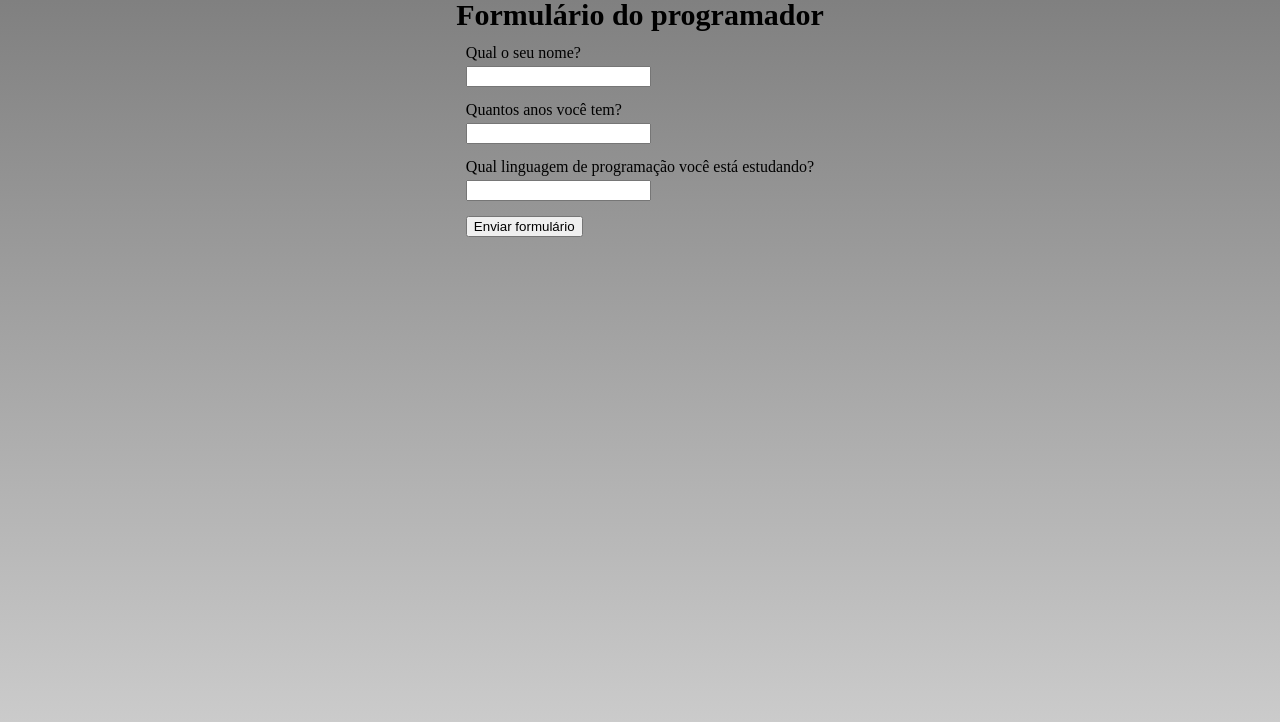
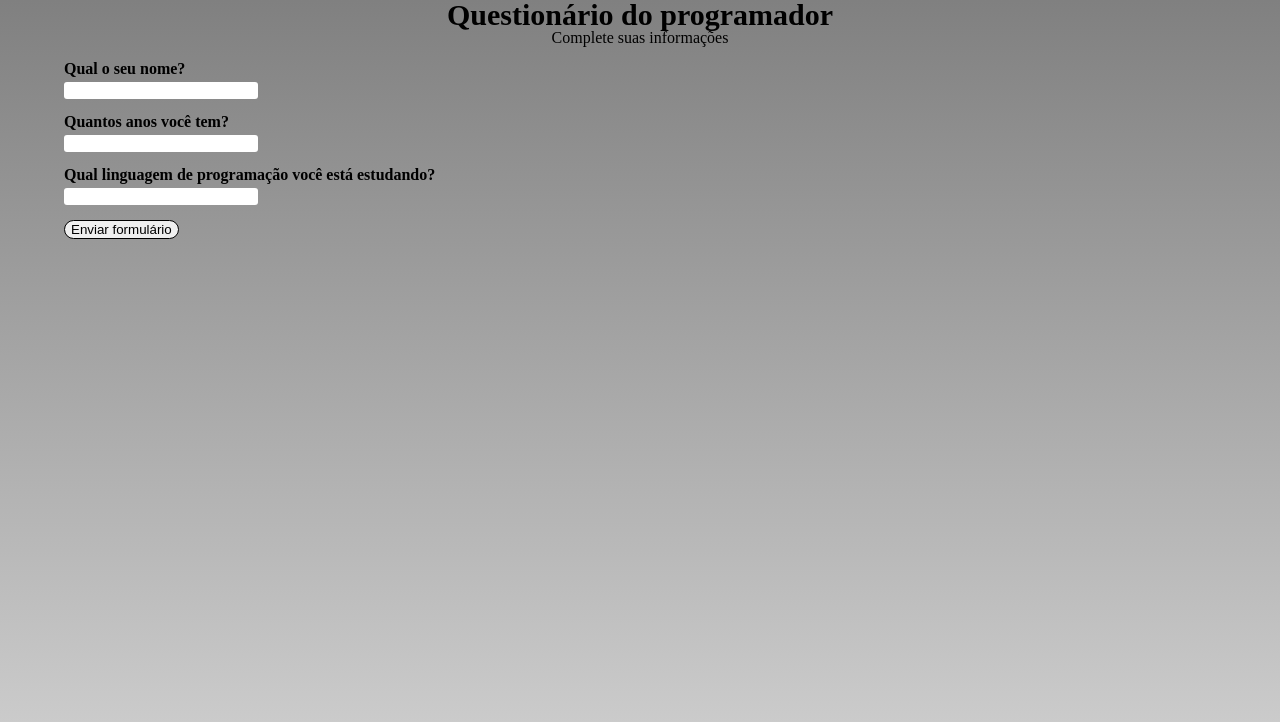
Before and after one commit to matheuscardosoj/7_days_of_code-frontend, a plain HTML site: page Segundo Dia/index.html in a window 1280 px wide. Drawn offline with Linux system fonts and the light colour scheme.

Commit message:
adicionando novas funcionalidades

```diff
--- a/Segundo Dia/index.html
+++ b/Segundo Dia/index.html
@@ -11,7 +11,8 @@
 
     <body>
         <header>
-        <h1>Formulário do programador</h1>
+            <h1>Questionário do programador</h1>
+            <h2>Complete suas informações</h2>
         </header>
 
         <main>
--- a/Segundo Dia/main.js
+++ b/Segundo Dia/main.js
@@ -20,5 +20,9 @@ enviar.onclick = function() {
             alert('Ahh que pena... Já tentou aprender outras linguagens?');
         }
 
+        else {
+            alert('Mensagem inválida, tente novamente.');
+        }
+
     }
 }
--- a/Segundo Dia/style.css
+++ b/Segundo Dia/style.css
@@ -11,28 +11,41 @@ header h1{
     text-align: center;
     font-weight: bold;
     font-size: 30px;
-    margin: 0, 0, 0, 15px;
+}
+
+header h2{
+    text-align: center;
     padding: 0 0 15px 0;
 }
 
 main {
-    width: 100vw;
-    display: flex;
-    flex-direction: row;
-    justify-content: center;
-    align-items: center;
+   padding-left: 5%;
 }
 
 .ajusta-topico {
     display: block;
 }
 
+.ajusta-topico label {
+    font-weight: bold;
+}
+
 .ajusta-topico input{
     display: block;
     margin: 5px 0 15px 0;
+    padding: 1px 7px;
+    width: 180px;
+    border: none;
+    border-radius: 3px;
 }
 
-main #enviar:hover {
+#enviar {
+    border-radius: 30px;
+    border: 1px solid black;
+
+}
+
+#enviar:hover {
     color: white;
     background: rgb(0, 0, 0);
 }
```
Lines whose indentation alone changed are shown as unchanged.
